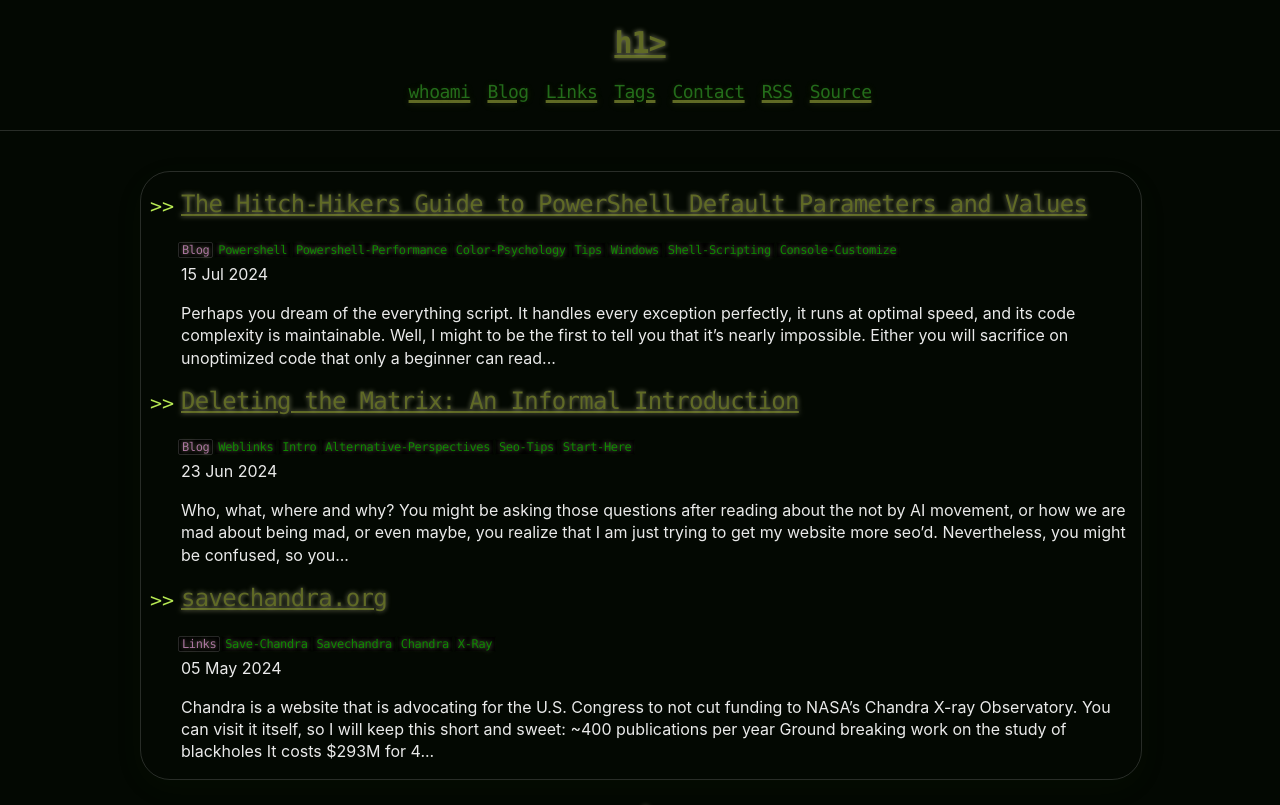
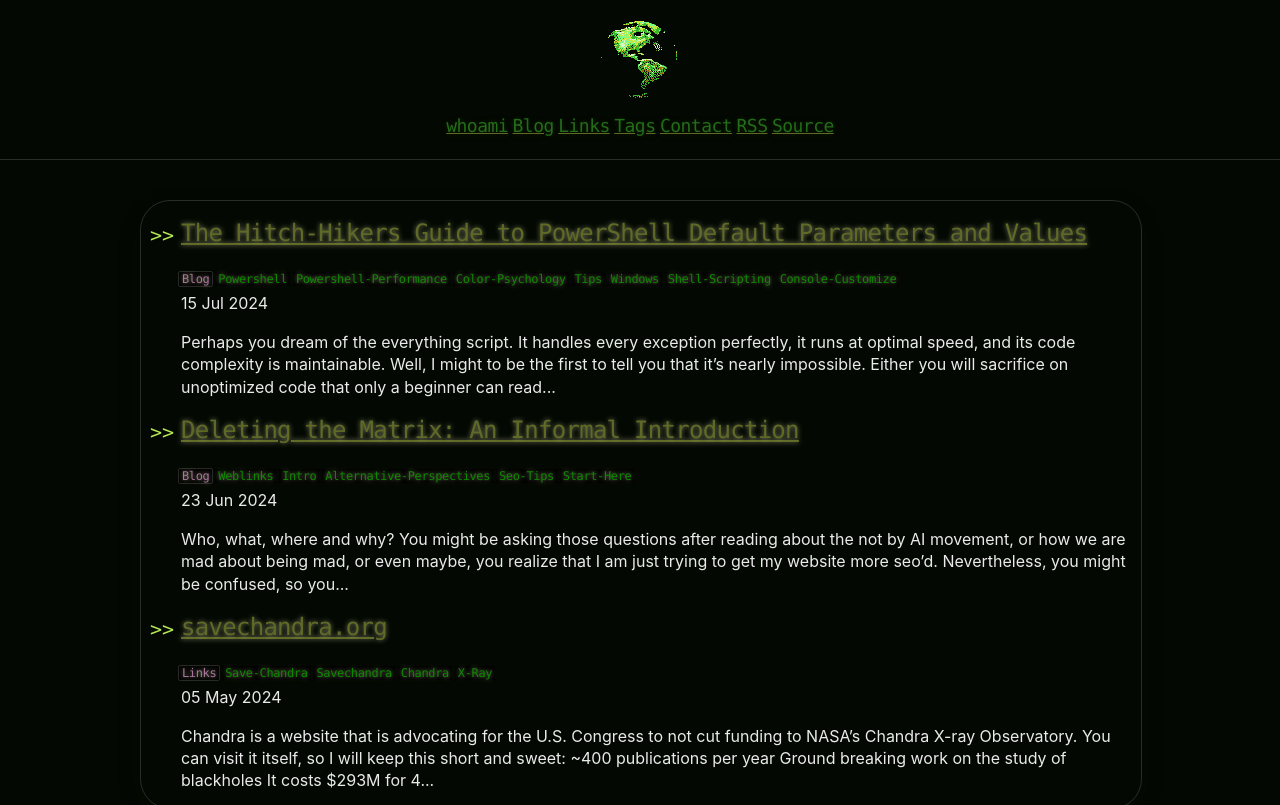
Before and after one commit to CamoCatX/camocatx.github.io, a Jekyll site: the page built from index.html, in a window 1280 px wide. Shown: the top 805 px of the page. Built offline with Jekyll 4.4.1, drawn with Linux system fonts in a browser that asks for light colours; the list of posts is cut into pages by our own code; grey boxes are pictures that could not be loaded.

Commit message:
Update header.html

```diff
--- a/_includes/header.html
+++ b/_includes/header.html
@@ -1,7 +1,7 @@
 <header>
   <div>
     <a href="{{ "/" | prepend: site.baseurl | replace: '//', '/' }}" aria-label="Link to go Home">
-   <h1 <img src="/assets/images/mundo.gif" alt="Home">h1>
+   <h1> <img src="/assets/images/mundo.gif" alt="Home"></h1>
     </a>
     <div class="header-links">
       {% include links.html %}
```
